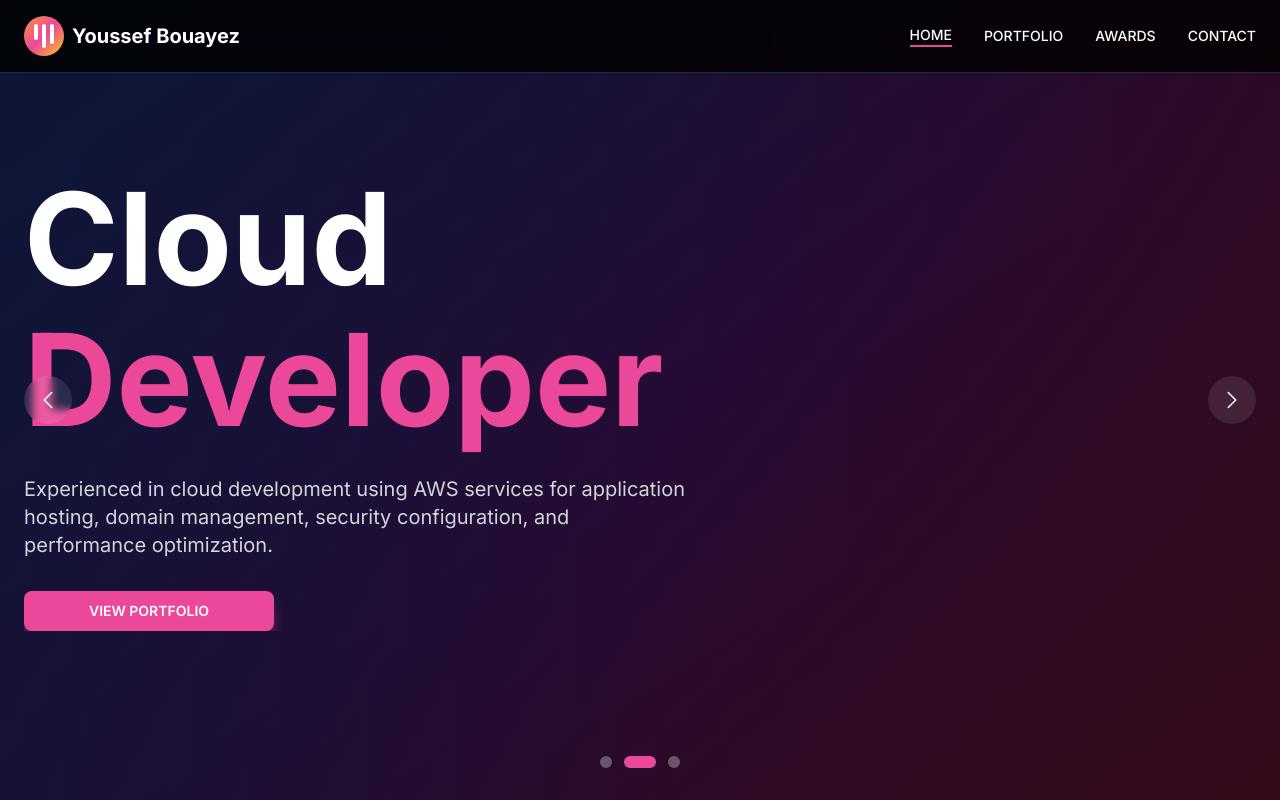
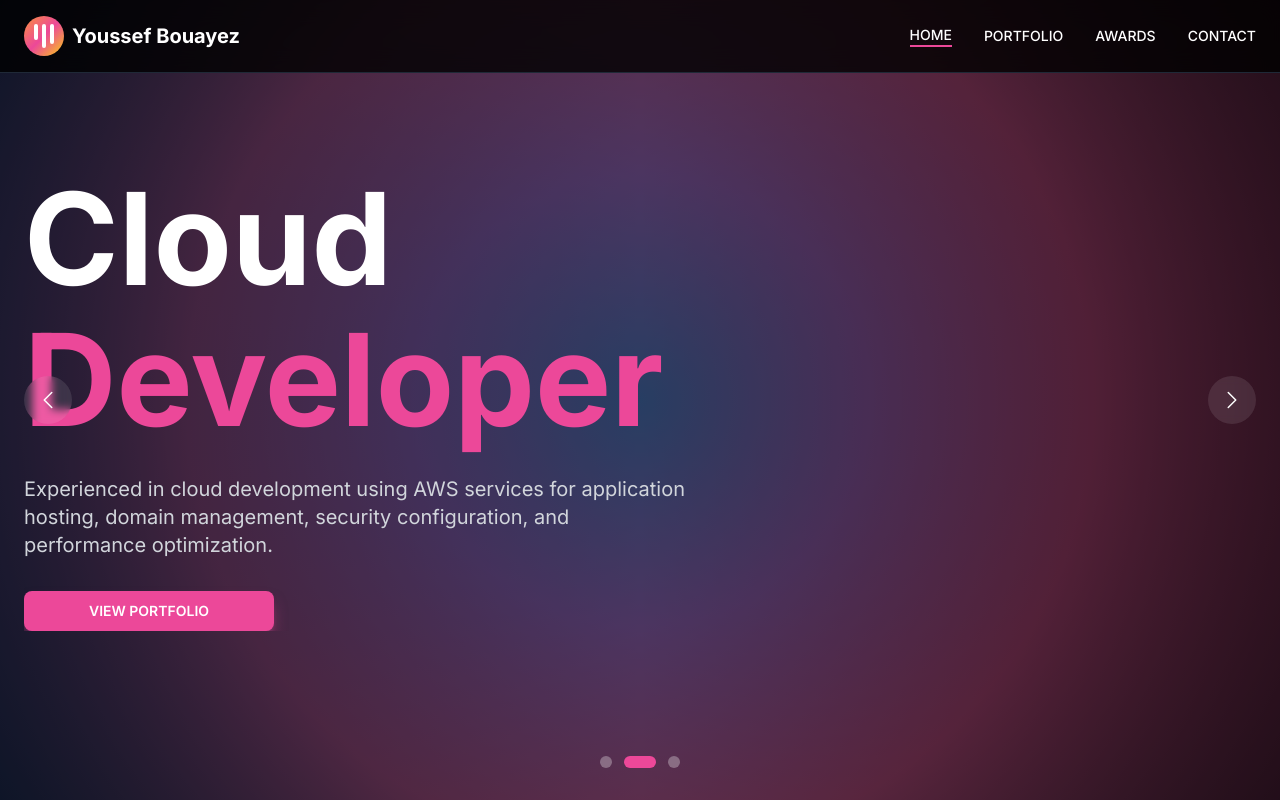
Before and after one commit to NexBuilsHub/portfolio, a Vue app: page / in a window 1280 px wide. Shown: the top 800 px of the page. Built offline with nearby package versions, Linux system fonts and the light colour scheme.

Commit message:
Enhance Hero component with mouse movement effects, adding dynamic gradient background and opacity adjustments based on cursor position for improved visual interactivity.

```diff
--- a/src/components/Hero.vue
+++ b/src/components/Hero.vue
@@ -1,11 +1,23 @@
 <template>
-  <section id="home" class="relative min-h-screen flex items-center justify-center overflow-hidden">
+  <section
+    id="home"
+    class="relative min-h-screen flex items-center justify-center overflow-hidden"
+    @mousemove="handleMouseMove"
+  >
     <!-- Background Image with Overlay -->
     <div class="absolute inset-0 z-0">
-      <div class="absolute inset-0 bg-gradient-to-r from-blue-900/50 via-transparent to-pink-900/50 z-10"></div>
+      <div
+        class="absolute inset-0 bg-gradient-to-r from-blue-900/50 via-transparent to-pink-900/50 z-10 transition-opacity duration-300"
+        :style="{ opacity: gradientOpacity }"
+      ></div>
       <div class="absolute inset-0 bg-black/60 z-10"></div>
-      <!-- Placeholder for background image - you can replace with actual image -->
-      <div class="w-full h-full bg-gradient-to-br from-blue-900 via-purple-900 to-pink-900"></div>
+      <!-- Animated Gradient Background -->
+      <div
+        class="w-full h-full transition-all duration-500 ease-out"
+        :style="{
+          background: `radial-gradient(circle at ${mouseX}% ${mouseY}%, rgba(59, 130, 246, 0.8) 0%, rgba(147, 51, 234, 0.6) 30%, rgba(236, 72, 153, 0.8) 60%, rgba(17, 24, 39, 0.9) 100%)`
+        }"
+      ></div>
     </div>
 
     <!-- Content Container with Slide Animation -->
@@ -60,6 +72,9 @@ import { ChevronLeftIcon, ChevronRightIcon } from '@heroicons/vue/24/outline'
 
 const currentSlide = ref(0)
 const slideDirection = ref('next')
+const mouseX = ref(50)
+const mouseY = ref(50)
+const gradientOpacity = ref(1)
 let autoSlideInterval = null
 
 const slides = [
@@ -79,6 +94,18 @@ const slides = [
     description: 'Freelance Full-Stack Developer working with international clients to transform ideas into scalable, high-performance applications, including multi-tenant platforms.'
   }
 ]
+
+const handleMouseMove = (event) => {
+  const rect = event.currentTarget.getBoundingClientRect()
+  mouseX.value = ((event.clientX - rect.left) / rect.width) * 100
+  mouseY.value = ((event.clientY - rect.top) / rect.height) * 100
+
+  // Add subtle opacity change based on mouse position
+  const distanceFromCenter = Math.sqrt(
+    Math.pow(mouseX.value - 50, 2) + Math.pow(mouseY.value - 50, 2)
+  )
+  gradientOpacity.value = 0.7 + (distanceFromCenter / 100) * 0.3
+}
 
 const nextSlide = () => {
   slideDirection.value = 'next'
```
